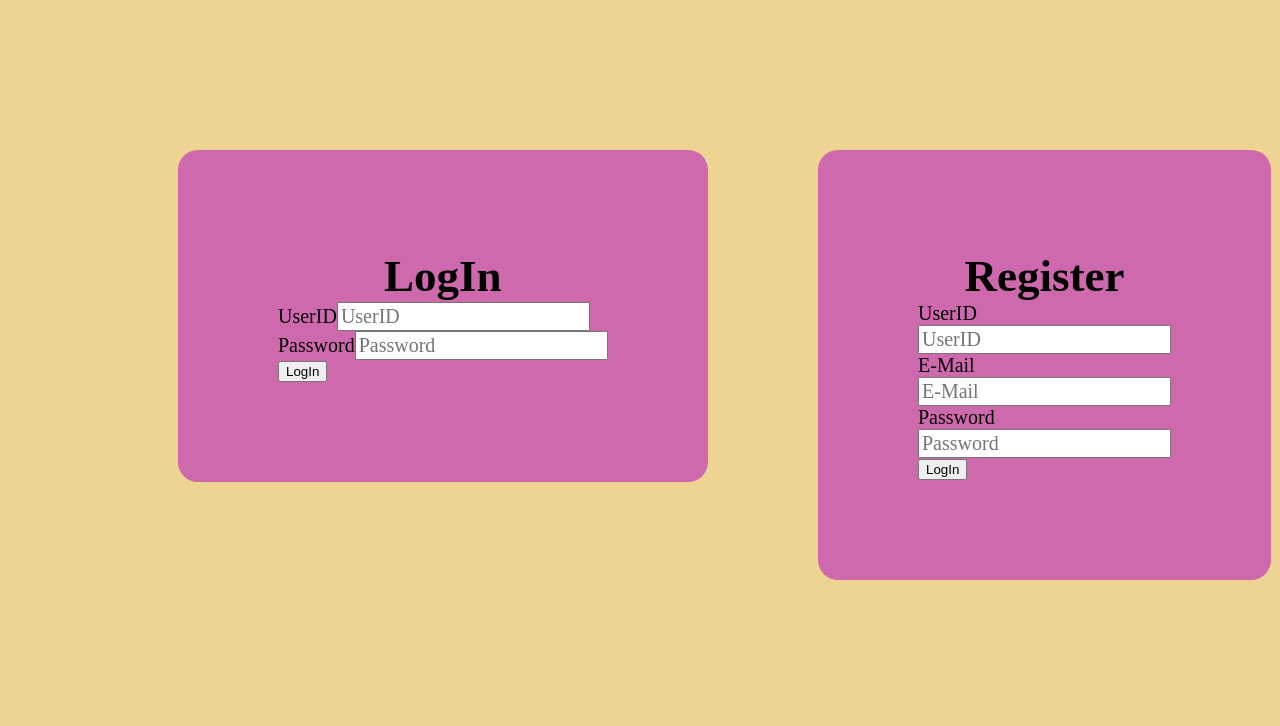
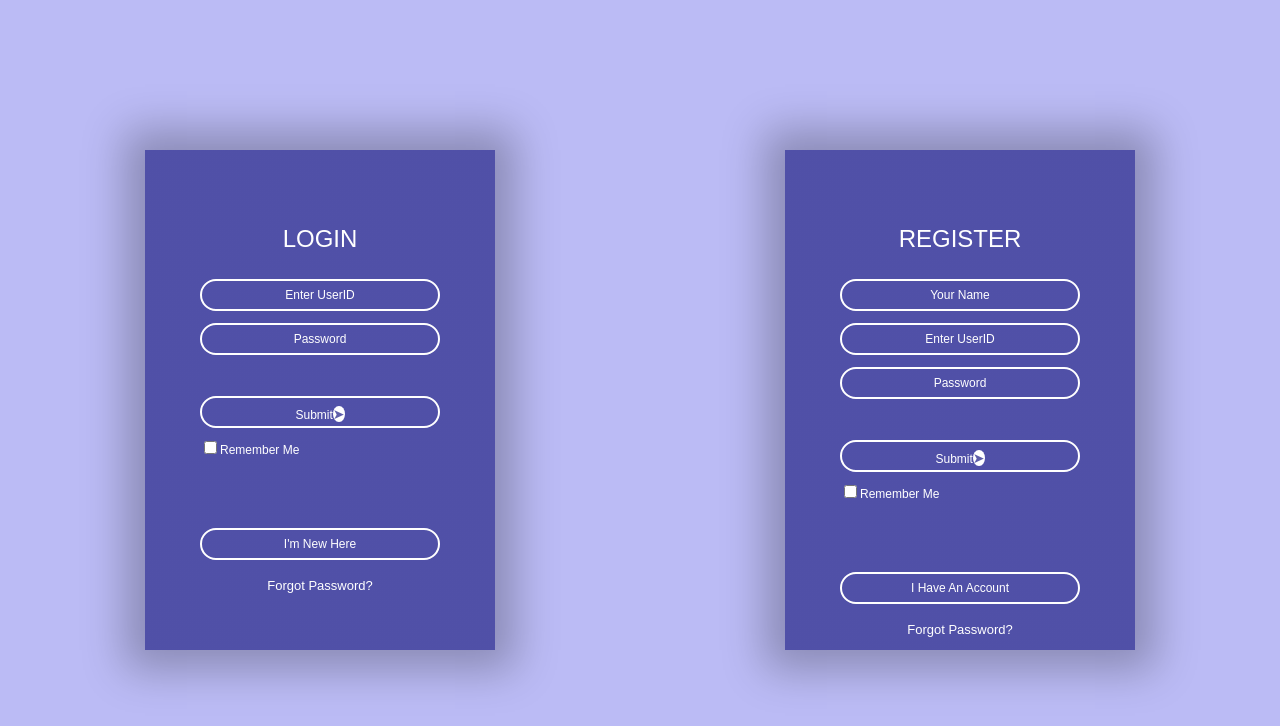
Before and after one commit to Siddhant1289/Product-Digital-Stamping, a React (Create React App) app: page / in a window 1280 px wide. Shown: the top 726 px of the page. Built offline with nearby package versions, Linux system fonts and the light colour scheme.

Commit message:
created login Page

```diff
--- a/src/Login.css
+++ b/src/Login.css
@@ -1,45 +1,118 @@
-.body {
-  position: fixed;
-  padding: 0;
-  margin: 0;
-
-  top: 0;
-  left: 0%;
-  background-color: rgb(237, 212, 146);
+.container {
+  width: 100%;
+  height: 100vh;
+  font-family: sans-serif;
+  background-color: rgb(187, 187, 245);
+  color: #fff;
+  display: flex;
+  align-items: center;
+  justify-content: center;
+}
+.left,
+.right {
+  height: 100vh;
+  width: 100%;
+  display: flex;
+  align-items: center;
+  justify-content: center;
+}
+.card {
+  width: 350px;
+  height: 500px;
+  box-shadow: 0 0 40px 20px rgba(0, 0, 0, 0.26);
+  perspective: 1000px;
+}
+.inner-box {
+  position: relative;
   width: 100%;
   height: 100%;
+  transform-style: preserve-3d;
+  transition: transform 1s;
+}
+.card-front,
+.card-back {
+  position: absolute;
+  width: 100%;
+  height: 100%;
+  background-position: center;
+  background-size: cover;
+  background-image: linear-gradient(
+    rgba(54, 54, 148, 0.8),
+    rgba(54, 54, 148, 0.8)
+  );
+  padding: 55px;
+  box-sizing: border-box;
+  backface-visibility: hidden;
+}
+/* .card-back {
+  transform: rotateY(180deg);
+} */
+.card h2 {
+  font-weight: normal;
+  font-size: 24px;
+  text-align: center;
+  margin-bottom: 20px;
+}
+.input-box {
+  width: 100%;
+  background: transparent;
+  border: 2px solid #fff;
+  margin: 6px 0;
+  height: 32px;
+  border-radius: 20px;
+  padding: 0 10px;
+  box-sizing: border-box;
+  outline: none;
+  text-align: center;
+  color: #fff;
 }
 
-.login-container {
-  background-color: rgb(207, 105, 173);
+::placeholder {
+  color: #fff;
+  font-size: 12px;
+}
+button {
+  width: 100%;
+  background: transparent;
+  border: 2px solid #fff;
+  margin: 35px 0 10px;
+  height: 32px;
+  font-size: 12px;
   border-radius: 20px;
-  position: fixed;
-  padding: 100px;
-  margin: 50px;
-  top: 100px;
-  left: 10%;
+  padding: 0 10px;
+  box-sizing: border-box;
+  outline: none;
+  color: #fff;
+  cursor: pointer;
+}
+.submit-btn {
+  position: relative;
+}
+.submit-btn::after {
+  content: "\27a4";
+  color: rgba(54, 54, 148, 0.8);
+  line-height: 32px;
+  font-size: 14px;
+  height: 32px;
+  width: 32px;
+  border-radius: 50%;
+  background: #fff;
+  position: static;
 }
 
-.register-container {
-  background-color: rgb(207, 105, 173);
-  border-radius: 20px;
-  position: fixed;
-  padding: 100px;
-  margin: 50px;
-  top: 100px;
-  left: 60%;
+span {
+  font-size: 12px;
 }
-.header {
-  font-size: 45px;
-  font-weight: 600;
-  font-family: cursive;
+
+.card .btn {
+  margin-top: 70px;
+}
+
+.card a {
+  color: #fff;
+  text-decoration: none;
+  display: block;
   text-align: center;
-  top: 10px;
+  font-size: 13px;
+  margin-top: 8px;
 }
-.form {
-  font-size: 30px;
-}
-.form-group {
-  font-family: cursive;
-  font-size: 20px;
-}
--- a/src/Login.js
+++ b/src/Login.js
@@ -3,81 +3,85 @@ import "./Login.css";
 class Login extends Component {
   constructor(props) {
     super(props);
-    this.state = {};
+    this.state = { card: "" };
   }
+  openLogin = () => {};
+
+  openRegister = () => {};
   render() {
     return (
-      <div className="body">
-        {/* ... */}
-        {/* Here Is The Login Side */}
-        <div className="login-container">
-          <div className="header">LogIn</div>
-          <div className="content">
-            <div className="form">
-              <div className="form-group">
-                <label>UserID</label>
+      <div className="container">
+        <div className="left">
+          <div className="card">
+            <div className="inner-box" id="card">
+              <div className="card-front">
+                <h2>LOGIN</h2>
+                <form>
                   <input
                     type="text"
-                  name="UserID"
-                  className="form-group"
-                  placeholder="UserID"
+                    className="input-box"
+                    placeholder="Enter UserID"
+                    required
                   />
-              </div>
-              <div className="form-group">
-                <label>Password</label>
                   <input
                     type="password"
-                  className="form-group"
-                  name="password"
+                    className="input-box"
                     placeholder="Password"
+                    required
                   />
-              </div>
-            </div>
-            <div className="footer">
-              <button type="button" className="btn">
-                LogIn
+                  <button type="submit" className="submit-btn">
+                    Submit
                   </button>
+                  <input type="checkbox" />
+                  <span>Remember Me</span>
+                </form>
+                <button
+                  type="button"
+                  className="btn"
+                  onClick={this.openRegister}
+                >
+                  I'm New Here
+                </button>
+                <a href="">Forgot Password?</a>
               </div>
             </div>
           </div>
-        {/* ... */}
-        {/* Here Is The Regster Side */}
-        <div className="register-container">
-          <div className="header">Register</div>
-          <div className="content">
-            <div className="form">
-              <div className="form-group">
-                <label>UserID</label>
+        </div>
+        <div className="right">
+          <div className="card">
+            <div className="inner-box" id="card">
+              <div className="card-back">
+                <h2>REGISTER</h2>
+                <form>
                   <input
                     type="text"
-                  name="UserID"
-                  className="form-group"
-                  placeholder="UserID"
+                    className="input-box"
+                    placeholder="Your Name"
+                    required
                   />
-              </div>
-              <div className="form-group">
-                <label>E-Mail</label>
                   <input
-                  type="email"
-                  name="E-Mail"
-                  className="form-group"
-                  placeholder="E-Mail"
+                    type="text"
+                    className="input-box"
+                    placeholder="Enter UserID"
+                    required
                   />
-              </div>
-              <div className="form-group">
-                <label>Password</label>
                   <input
                     type="password"
-                  name="password"
-                  className="form-group"
+                    className="input-box"
                     placeholder="Password"
+                    required
                   />
+                  <button type="submit" className="submit-btn">
+                    Submit
+                  </button>
+                  <input type="checkbox" />
+                  <span>Remember Me</span>
+                </form>
+                <button type="button" className="btn" onClick={this.openLogin}>
+                  I Have An Account
+                </button>
+                <a href="">Forgot Password?</a>
               </div>
-            </div>
-            <div className="footer">
-              <button type="button" className="btn">
-                LogIn
-              </button>
             </div>
           </div>
         </div>
```
Lines whose indentation alone changed are shown as unchanged.
